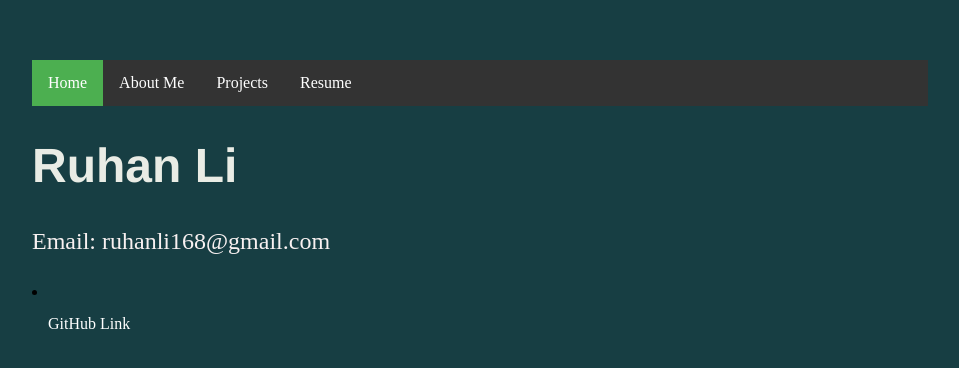
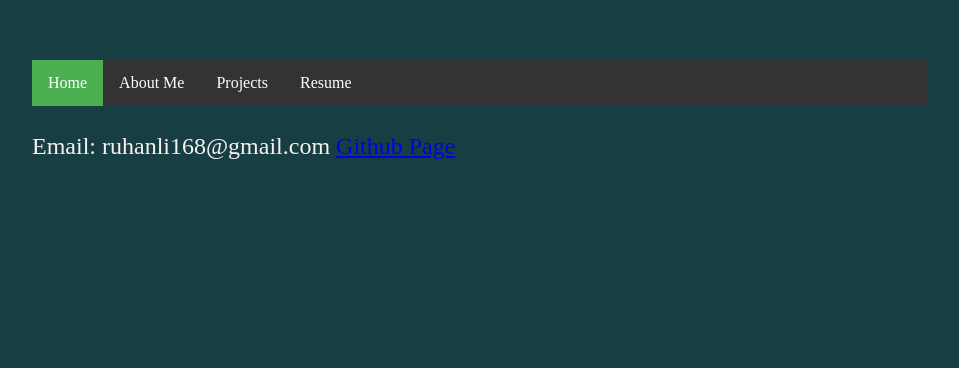
Before and after one commit to Raymoondo/RuhanLi.github.io-1, a Jekyll site: the page built from index.html, in a window 1280 px wide. Shown: the top 368 px of the page, without its empty margins (160-1119 px from the left). Built offline with Jekyll 4.4.1, drawn with Linux system fonts in a browser that asks for light colours.

Commit message:
Update default.html

```diff
--- a/_layouts/default.html
+++ b/_layouts/default.html
@@ -15,14 +15,11 @@
 		</nav>
 		<div class="container">
 
-			{{ content }}
-
-			</div><!-- /.container -->
-			<footer>
-	    		<u2>
-	        		<p id="email">Email: ruhanli168@gmail.com</p>
-	        		<li><a href="https://github.com/RuhanLi">GitHub Link</a></li>
-				</ul>
-			</footer>
+		</div
+	    	<div id="footer">
+        		<p>Email: ruhanli168@gmail.com
+        		<a href="https://github.com/RuhanLi">Github Page</a>
+        		</p>
+		</div>
 	</body>
 </html>
```
Lines whose indentation alone changed are shown as unchanged.
